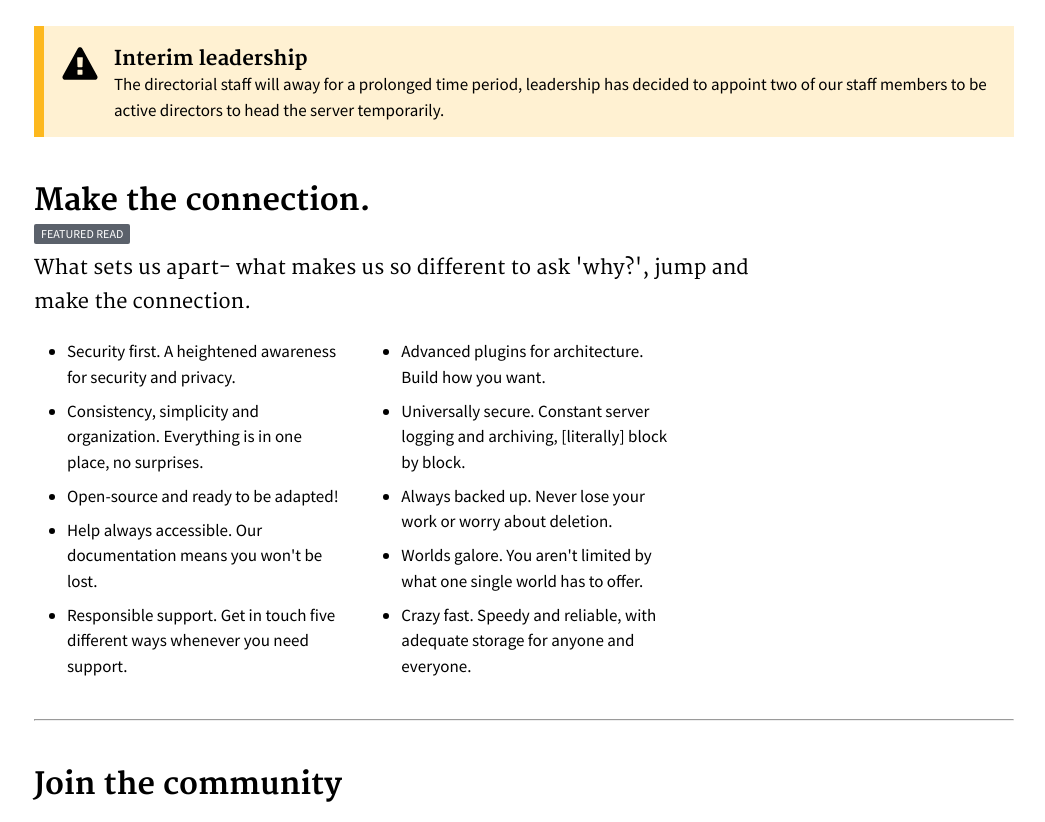
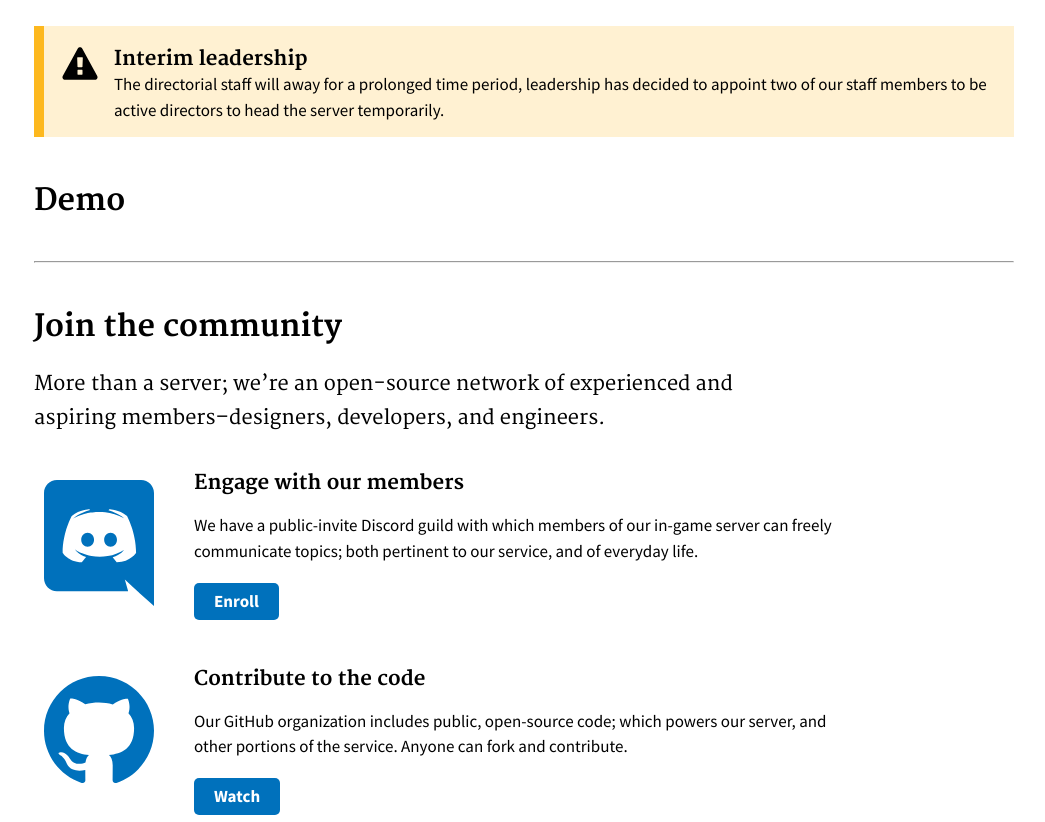
Before and after one commit to serrif/website, a Jekyll site: the page built from main/home.md, in a window 1280 px wide and 900 px high, scrolled down 300 px, cut to the strip 78-900 px from the top of the window. Shown: the whole strip, without its empty margins (116-1161 px from the left). Built offline with Jekyll 4.4.1, drawn with Linux system fonts in a browser that asks for light colours.

Commit message:
Update home.md

```diff
--- a/main/home.md
+++ b/main/home.md
@@ -22,35 +22,64 @@ hero:
     </div>
 </div>
 
-## Make the connection.
-<span class="usa-label" style="font-size: 12px; position: absolute; margin-top: -1.4rem;">Featured read</span>
+## Demo
 
-<p class="usa-font-lead" style="margin-top: 3rem;">What sets us apart- what makes us so different to ask 'why?', jump and make the connection.</p>
+{% capture topic %}
+### Topic
 
-<div class="usa-grid-full">
-  <div class="usa-width-one-third">
+text for this section
 
-    <ul>
-      <li>Security first. A heightened awareness for security and privacy.</li>
-      <li>Consistency, simplicity and organization. Everything is in one place, no surprises.</li>
-      <li>Open-source and ready to be adapted!</li>
-      <li>Help always accessible. Our documentation means you won't be lost.</li>
-      <li>Responsible support. Get in touch five different ways whenever you need support.</li>
-    </ul>
+<ul class="usa-accordion">
+  <li>
+    <button class="usa-accordion-button"
+      aria-expanded="false"
+      aria-controls="assessment-content">
+      text text text
+    </button>
+    <div id="assessment-content" class="usa-accordion-content">
+      <ul>
+        <li>would you</li>
+        <li>like a</li>
+        <li>basil plant?</li>
+      </ul>
+    </div>
+  </li>
+</ul>
 
-  </div>
-  <div class="usa-width-one-third">
+<a href="mailto:support@novelmc.net" class="usa-button cta" onclick="ga('send', 'event', 'Clicked Assessment CTA', 'Clicked assessment call to action');">
+  <img src="{{ site.baseurl }}/img/icons/icon-envelope.svg" alt="">
+  Email us about topic
+</a>
+{% endcapture %}
 
-    <ul>
-      <li>Advanced plugins for architecture. Build how you want.</li>
-      <li>Universally secure. Constant server logging and archiving, [literally] block by block.</li>
-      <li>Always backed up. Never lose your work or worry about deletion.</li>
-      <li>Worlds galore. You aren't limited by what one single world has to offer.</li>
-      <li>Crazy fast. Speedy and reliable, with adequate storage for anyone and everyone.</li>
-    </ul>
+{% capture Subject %}
+### Subject
 
-  </div>
-</div>
+text for this section
+
+<ul class="usa-accordion">
+  <li>
+    <button class="usa-accordion-button"
+      aria-expanded="false"
+      aria-controls="customization-content">
+      text text text
+    </button>
+    <div id="customization-content" class="usa-accordion-content">
+      <ul>
+        <li>the accordion</li>
+        <li>it's</li>
+        <li>in</li>
+        <li>the?</li>
+      </ul>
+    </div>
+  </li>
+</ul>
+
+<a href="mailto:support@novelmc.net" class="usa-button cta" onclick="ga('send', 'event', 'Clicked Customization CTA', 'Clicked customization call to action');">
+  <img src="{{ site.baseurl }}/img/logo-email.png" alt="">
+  Email us about subject
+</a>
+{% endcapture %}
 
 <hr style="margin-top: 4rem;">
 
```
